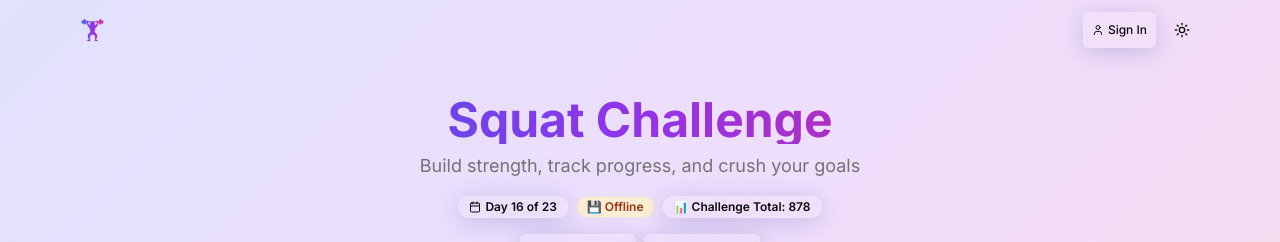
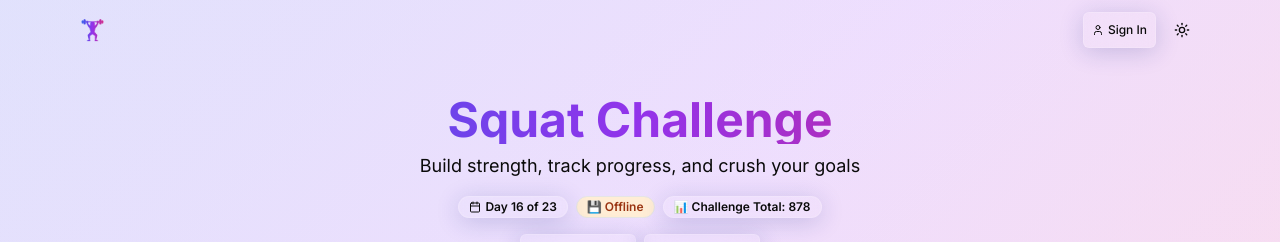
Before and after one commit to wongd-hub/squat-challenge, a Next.js app: page / in a window 1280 px wide. Shown: the top 242 px of the page. Built offline with nearby package versions, Linux system fonts and the light colour scheme; no server answers; the database is empty.

Commit message:
Fix shining animation and percentage alignment

```diff
--- a/app/globals.css
+++ b/app/globals.css
@@ -193,7 +193,7 @@
     rgba(34, 197, 94, 0.05) 100%);
 }
 
-/* Enhanced Shine Animation */
+/* Shine Animation - Fixed */
 @keyframes shine {
   0% {
     background-position: -200% 0;
@@ -202,15 +202,3 @@
     background-position: 200% 0;
   }
 }
-
-.animate-shine {
-  animation: shine 6s ease-in-out;
-}
-
-/* Fallback for browsers that don't support background-clip: text */
-@supports not (-webkit-background-clip: text) {
-  .animate-shine {
-    color: hsl(var(--muted-foreground)) !important;
-    background: none !important;
-  }
-}
--- a/components/ShinyText.tsx
+++ b/components/ShinyText.tsx
@@ -29,12 +29,12 @@ const ShinyText: React.FC<ShinyTextProps> = ({ text, disabled = false, speed = 6
                 // Start shining
                 setIsShining(true);
 
-                // Stop shining after the animation duration (fixed 6 seconds)
+                // Stop shining after the animation duration (6 seconds)
                 animationTimeoutRef.current = setTimeout(() => {
                     setIsShining(false);
-                    // Schedule next shine immediately after this one ends
+                    // Schedule next shine
                     scheduleShine();
-                }, 6000); // Fixed 6-second animation duration
+                }, 6000);
 
             }, randomDelay);
         };
@@ -45,7 +45,6 @@ const ShinyText: React.FC<ShinyTextProps> = ({ text, disabled = false, speed = 6
             setIsShining(true);
             animationTimeoutRef.current = setTimeout(() => {
                 setIsShining(false);
-                // Start the regular scheduling
                 scheduleShine();
             }, 6000);
         }, initialDelay);
@@ -66,16 +65,17 @@ const ShinyText: React.FC<ShinyTextProps> = ({ text, disabled = false, speed = 6
 
     return (
         <span
-            className={`inline-block ${className} ${isShining ? 'animate-shine' : ''}`}
+            className={`inline-block ${className}`}
             style={{
                 background: isShining
-                    ? 'linear-gradient(110deg, hsl(var(--muted-foreground)) 45%, rgba(255, 255, 255, 0.8) 50%, hsl(var(--muted-foreground)) 55%)'
-                    : 'transparent',
+                    ? 'linear-gradient(110deg, currentColor 45%, rgba(255, 255, 255, 0.8) 50%, currentColor 55%)'
+                    : 'none',
                 backgroundSize: '200% 100%',
                 WebkitBackgroundClip: isShining ? 'text' : 'unset',
                 backgroundClip: isShining ? 'text' : 'unset',
-                color: isShining ? 'transparent' : 'hsl(var(--muted-foreground))',
-                transition: 'all 0.3s ease',
+                WebkitTextFillColor: isShining ? 'transparent' : 'unset',
+                color: isShining ? 'transparent' : 'inherit',
+                animation: isShining ? 'shine 6s ease-in-out' : 'none',
             }}
         >
             {text}
```
